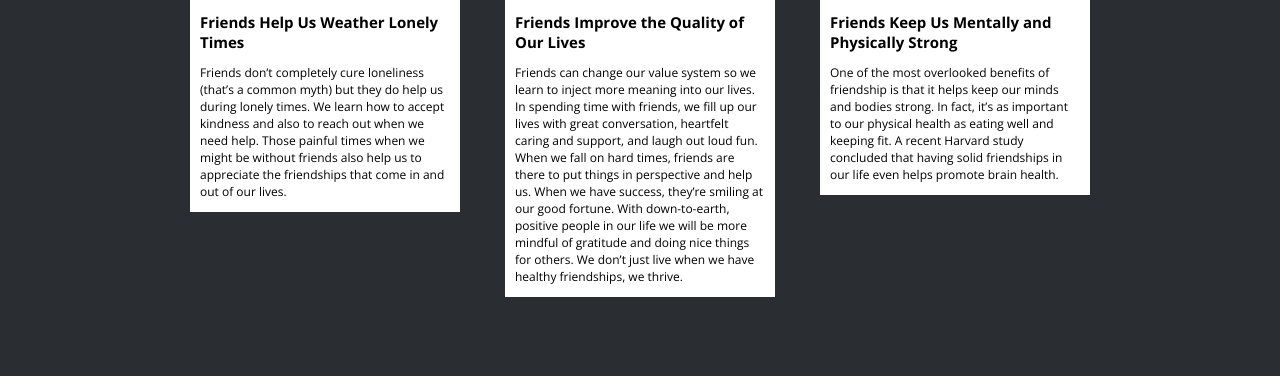
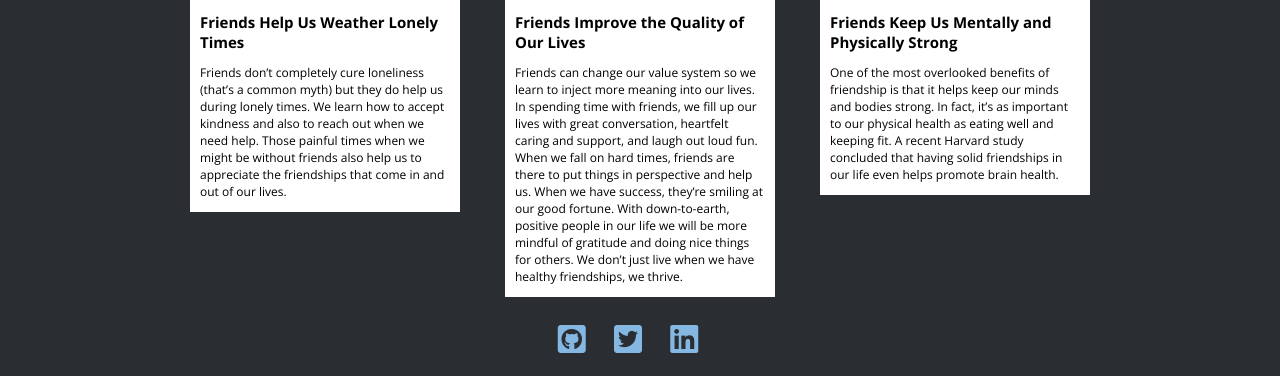
Before and after one commit to JuliaMathias/landing, a plain HTML site: page index.html in a window 1280 px wide. Shown: the part 699-1075 px from the top of the page. Before the commit the page ends 1016 px from the top, so only its background shows below. Drawn offline with nearby package versions, Linux system fonts and the light colour scheme; a web font is replaced by a local one.

Commit message:
added footer

```diff
--- /dev/null
+++ b/css/components/footer.css
@@ -0,0 +1,25 @@
+.footer {
+  margin-bottom: 0;
+}
+
+.list-inline {
+  list-style: none;
+  padding: 0;
+  text-align: center;
+}
+
+.list-inline li {
+  display: inline-block;
+}
+
+.social-icon {
+  font-size: 32px;
+  margin: 8px;
+  margin-right: 24px;
+  margin-left: 0px;
+  color: rgb(132, 184, 227);
+}
+
+.social-icon:hover {
+  color: rgb(220, 220, 220);
+}
--- a/css/style.css
+++ b/css/style.css
@@ -12,6 +12,7 @@
 @import url("components/banner.css");
 @import url('components/avatar.css');
 @import url('components/cards.css');
+@import url('components/footer.css');
 
 /* Utilities */
 body {
--- a/index.html
+++ b/index.html
@@ -42,6 +42,14 @@
   </div>
 
   <!-- code a footer -->
+  <div class="footer">
+    <ul class="list-inline">
+          <li><a href="https://github.com/JuliaMathias" class="social-icon"><i class="fab fa-github-square"></i></a></li>
+          <li><a href="https://twitter.com/in_consistent" class="social-icon"><i class="fab fa-twitter-square"></a></i></li>
+          <li><a href="https://www.linkedin.com/in/thejuliamathias/" class="social-icon"><i class="fab fa-linkedin"></i></a></li>
+          </i>
+        </ul>
+  </div>
 
 </body>
 </html>
```
